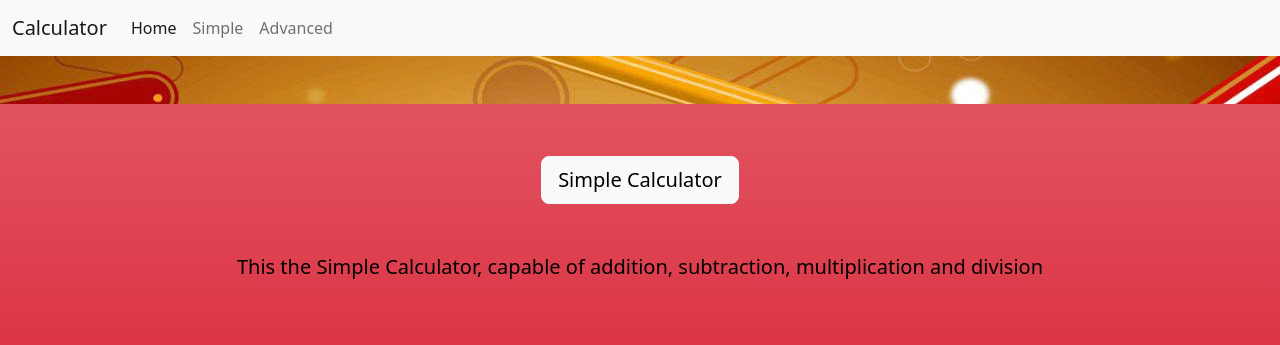
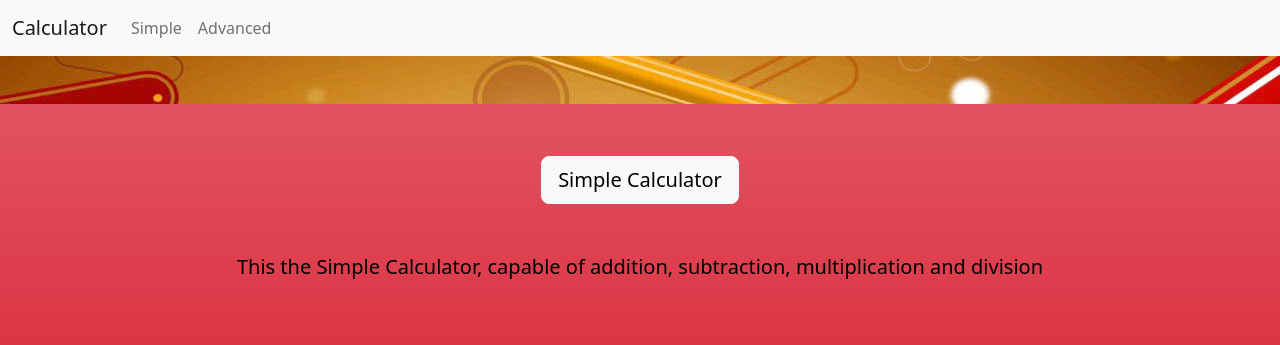
Before and after one commit to raj-dash/Flask-Calculator, a Flask app: page / in a window 1280 px wide. Shown: the top 345 px of the page. Run offline with Flask 2, Linux system fonts and the light colour scheme.

Commit message:
Remove home from navbar

```diff
--- a/templates/index.html
+++ b/templates/index.html
@@ -11,15 +11,12 @@
 <body>
     <nav class="navbar navbar-expand-lg bg-light">
         <div class="container-fluid">
-          <a class="navbar-brand" href="#">Calculator</a>
+          <a class="navbar-brand" href="/">Calculator</a>
           <button class="navbar-toggler" type="button" data-bs-toggle="collapse" data-bs-target="#navbarNav" aria-controls="navbarNav" aria-expanded="false" aria-label="Toggle navigation">
             <span class="navbar-toggler-icon"></span>
           </button>
           <div class="collapse navbar-collapse" id="navbarNav">
             <ul class="navbar-nav">
-              <li class="nav-item">
-                <a class="nav-link active" aria-current="page" href="/">Home</a>
-              </li>
               <li class="nav-item">
                 <a class="nav-link" href="/simple">Simple</a>
               </li>
```
